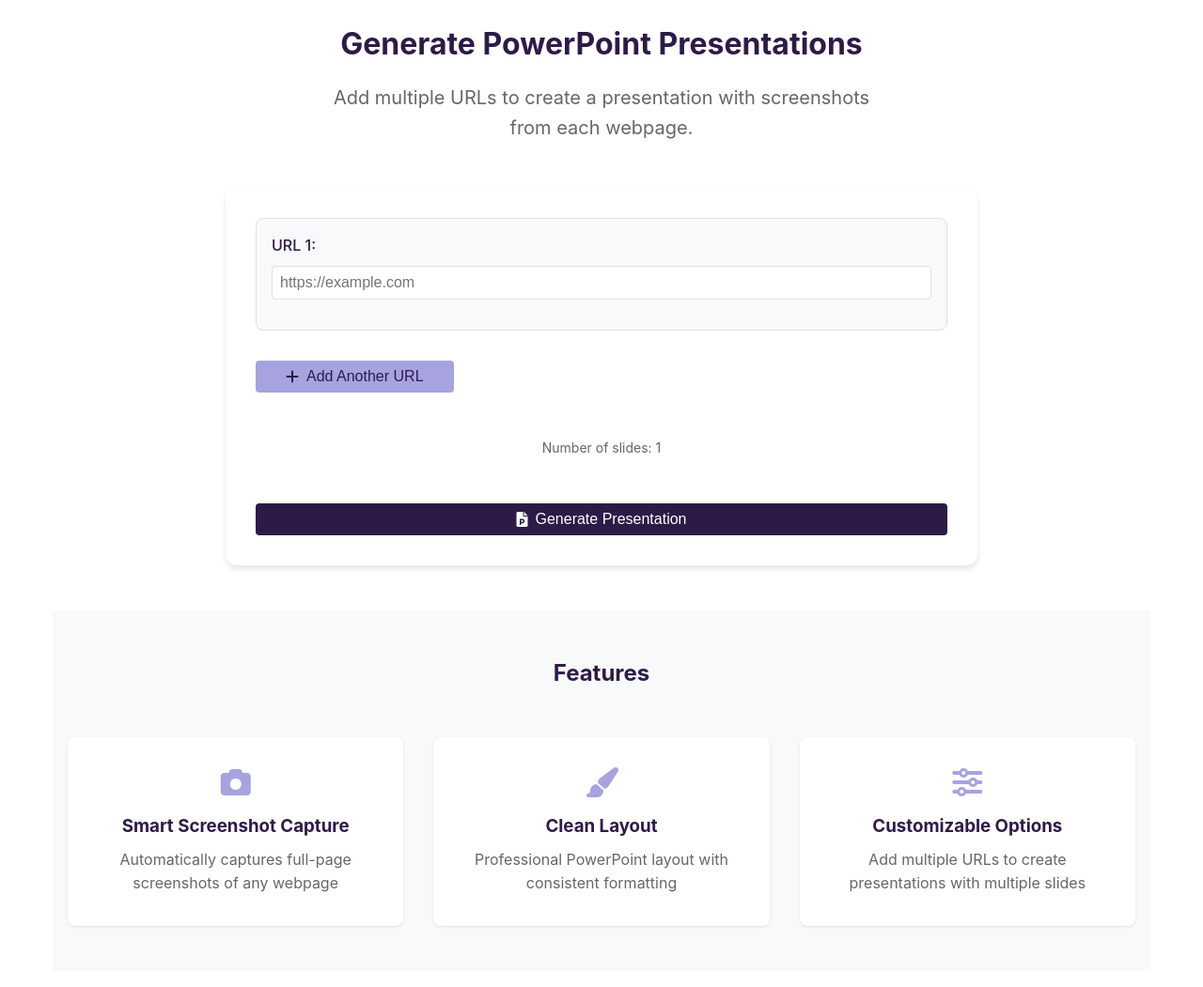
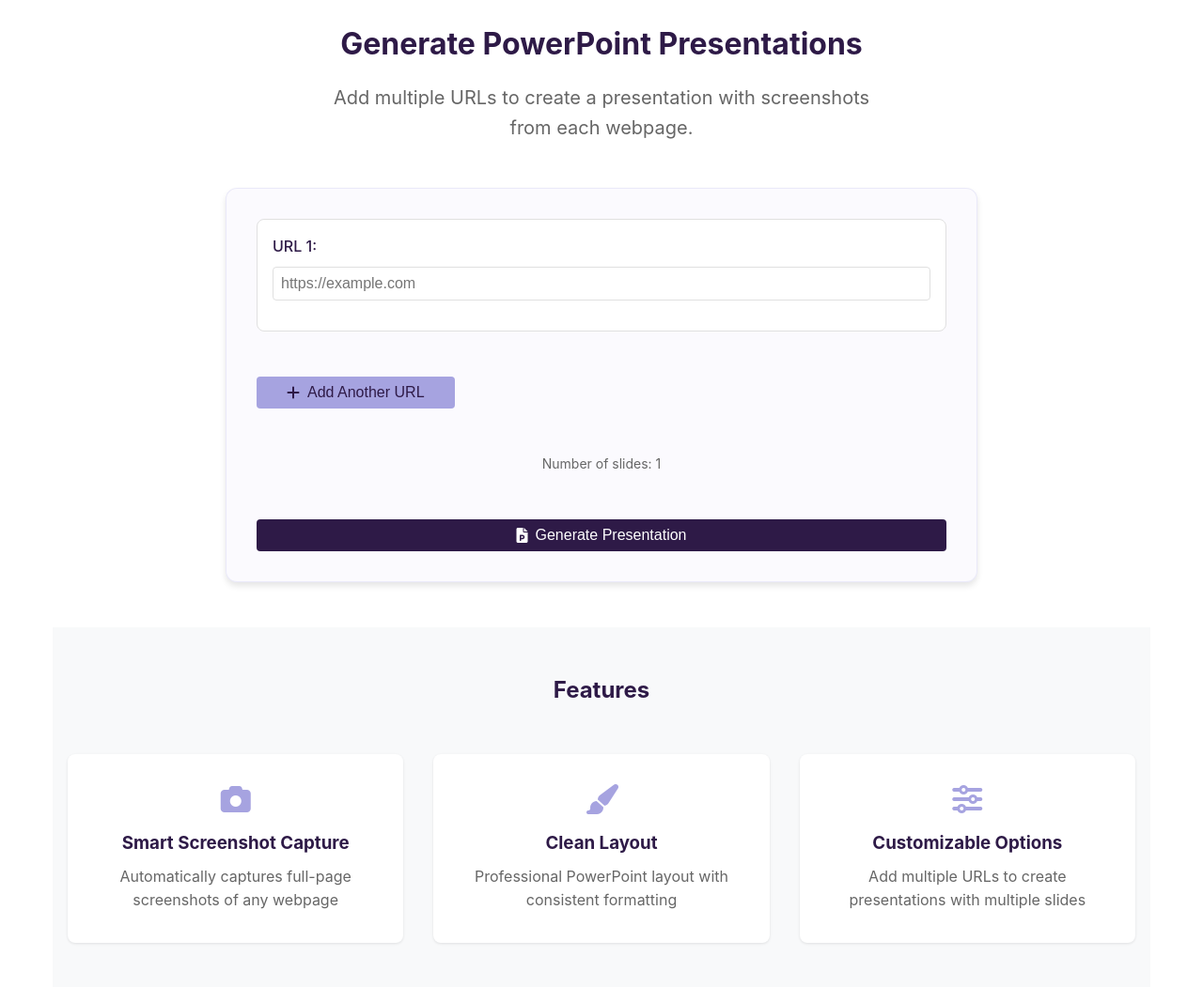
Before and after one commit to mpalatsi/PPT-Generator, a FastAPI app: page / in a window 1280 px wide. Shown: the part 214-1265 px from the top of the page at 94% size. Run offline with FastAPI, Linux system fonts and the light colour scheme; parts of the project's set-up code (start-up, migrations or seed data) failed here and were passed over; some libraries are stand-ins or nearby versions.

Commit message:
style(ui): enhance form container visibility with light purple background
- Add light purple background (5% opacity of secondary color) to form section - Add subtle border with 20% opacity of secondary color - Improve visual hierarchy between form container and input groups - Enhance hover and focus states for URL input groups

```diff
--- a/app/static/css/styles.css
+++ b/app/static/css/styles.css
@@ -103,7 +103,8 @@
     max-width: 800px;
     margin: 0 auto var(--spacing-xl);
     padding: var(--spacing-lg);
-    background-color: var(--color-background);
+    background-color: rgba(166, 163, 224, 0.05); /* Very light version of secondary color */
+    border: 1px solid rgba(166, 163, 224, 0.2);
     border-radius: var(--border-radius-lg);
     box-shadow: var(--shadow-md);
 }
@@ -293,11 +294,22 @@
 }
 
 .url-input-group {
-    position: relative;
+    background-color: var(--color-background);
+    border: 1px solid var(--color-border);
+    border-radius: var(--border-radius-md);
     padding: var(--spacing-md);
-    background-color: #f8f9fa;
-    border-radius: var(--border-radius-md);
-    border: 1px solid var(--color-border);
+    margin-bottom: var(--spacing-md);
+    transition: all 0.2s ease;
+}
+
+.url-input-group:hover {
+    border-color: var(--color-secondary);
+    box-shadow: 0 2px 8px rgba(166, 163, 224, 0.1);
+}
+
+.url-input-group:focus-within {
+    border-color: var(--color-primary);
+    box-shadow: 0 2px 12px rgba(46, 26, 71, 0.1);
 }
 
 .url-input-container {
```
